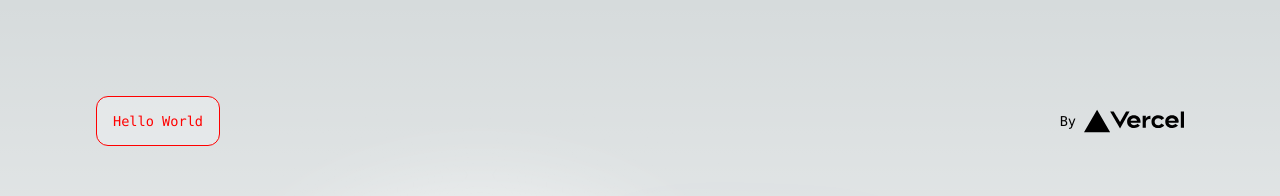
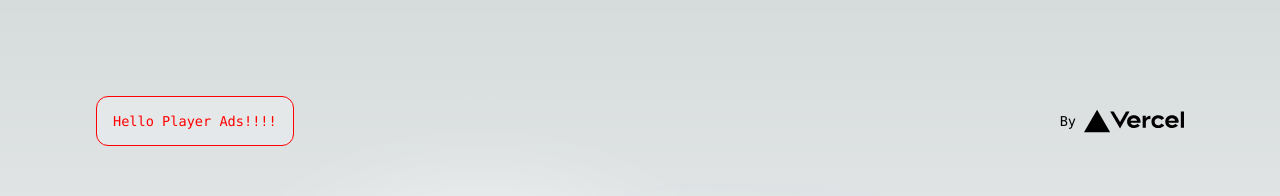
Before and after one commit to TheAddictedOne/demo-vercel, a Next.js app: page / in a window 1280 px wide. Shown: the top 196 px of the page. Built offline with nearby package versions, Linux system fonts and the light colour scheme.

Commit message:
Change text

```diff
--- a/src/app/page.js
+++ b/src/app/page.js
@@ -6,7 +6,7 @@ export default function Home() {
     <main className={styles.main}>
       <div className={styles.description}>
         <p>
-          Hello World
+          Hello Player Ads!!!!
         </p>
         <div>
           <a
```
